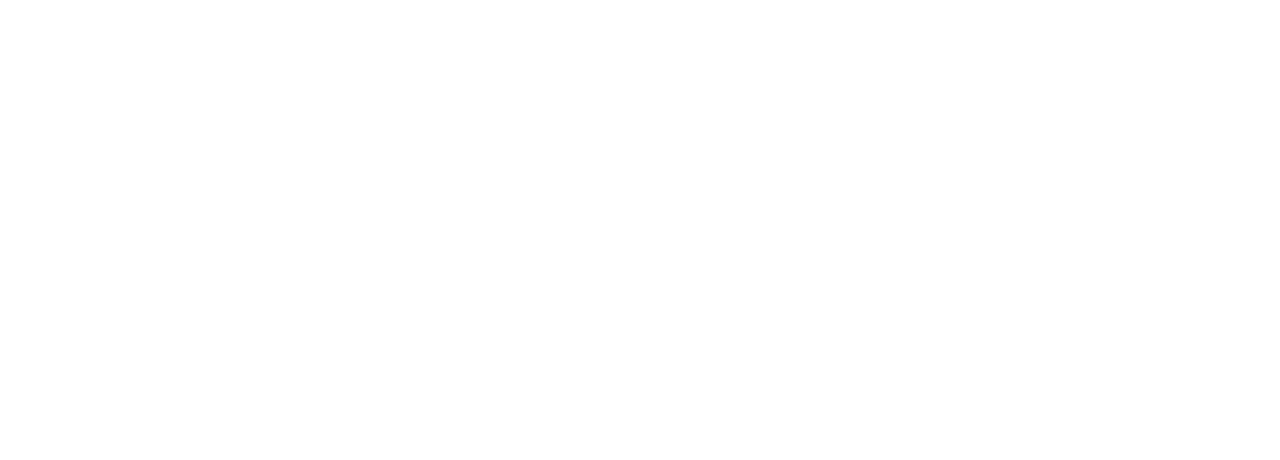
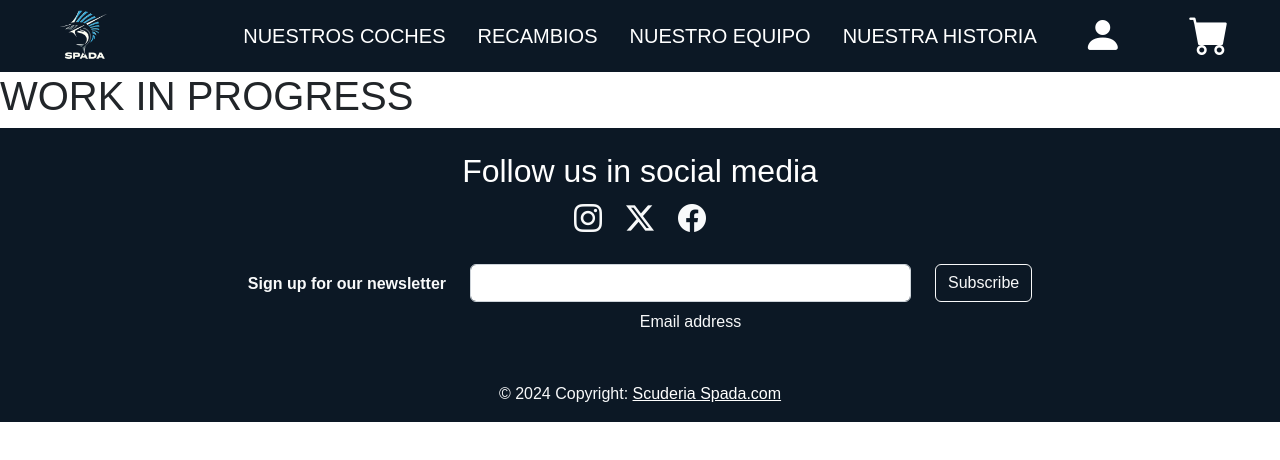
Before and after one commit to AlbertoCriadoOrtega/spada, a React (Create React App) app: page /coches in a window 1280 px wide. Before the commit this address had no page. Shown: the top 460 px of the page. Built offline with nearby package versions, Linux system fonts and the light colour scheme; a web font is replaced by a local one.

Commit message:
aLL (WIP)

```diff
--- a/src/App.js
+++ b/src/App.js
@@ -8,19 +8,22 @@ import OurHistory from "./views/OurHistory/OurHistory";
 import Store from "./views/Store/Store";
 import User from "./views/User/User";
 import SSV from "./views/SSV/SSV";
+import Cars from "./views/Cars/Cars";
+import OurTeam from "./views/OurTeam/OurTeam";
 
 function App() {
   return (
     <Router>
       <Routes>
         <Route path="/" element={<Home />} />
-        <Route path="/our-history" element={<OurHistory />} />
-        <Route path="/store" element={<Store />} />
-        <Route path="/user" element={<User />} />
-        <Route path="/login" element={<LogIn />} />
-        <Route path="/signup" element={<SignUp />} />
+        <Route path="/historia" element={<OurHistory />} />
+        <Route path="/tienda" element={<Store />} />
+        <Route path="/usuario" element={<User />} />
+        <Route path="/registro" element={<LogIn />} />
+        <Route path="/iniciar-sesion" element={<SignUp />} />
         <Route path="/ssv" element={<SSV />} />
-        {/* Add more routes as needed for other views */}
+        <Route path="/coches" element={<Cars />} />
+        <Route path="/equipo" element={<OurTeam />} />
       </Routes>
     </Router>
   );
--- a/src/Layouts/Header/Header.css
+++ b/src/Layouts/Header/Header.css
@@ -15,3 +15,8 @@
   width: 7vh;
   padding-left: 3em;
 }
+
+#logoFullScreen {
+  width: 15vh;
+  padding-left: 3em;
+}
--- a/src/Layouts/Header/Header.js
+++ b/src/Layouts/Header/Header.js
@@ -9,19 +9,68 @@ export class Header extends Component {
       <>
         <header>
           <nav className="nav" id="nav">
-            <div className="col col-md-8 d-flex align-items-center">
+            <div className="col col-md-2 d-flex align-items-center">
+              <a href="/">
                 <img
                   src={LogoFullScreen}
                   alt=""
-                className="img-fluid w-25 rounded-circle d-md-block d-none Logo"
+                  className="img-fluid rounded-circle d-md-block d-none Logo"
+                  id="logoFullScreen"
                 />
+              </a>
+              <a href="/">
                 <img
                   src={LogoMovil}
                   alt=""
                   className="img rounded-circle d-block d-md-none LogoMovil"
                 />
+              </a>
             </div>
-            <div className="col col-md-4 d-flex justify-content-end">
+            <div className="d-none d-md-block col-md-8 d-flex align-content-center ">
+              <div className="text-white d-flex justify-content-center">
+                <a
+                  href="/coches"
+                  className="text-white text-decoration-none fs-5 ps-3 pe-3"
+                >
+                  NUESTROS COCHES
+                </a>
+                <a
+                  href="/tienda"
+                  className="text-white text-decoration-none fs-5 ps-3 pe-3"
+                >
+                  RECAMBIOS
+                </a>
+                <a
+                  href="/equipo"
+                  className="text-white text-decoration-none fs-5 ps-3 pe-3"
+                >
+                  NUESTRO EQUIPO
+                </a>
+                <a
+                  href="/historia"
+                  className="text-white text-decoration-none fs-5 ps-3 pe-3"
+                >
+                  NUESTRA HISTORIA
+                </a>
+              </div>
+            </div>
+            <div className="col-md-1 d-none d-md-block d-flex justify-content-end align-content-center">
+              <a
+                href="/registro"
+                className="text-white text-decoration-none fs-5 ps-3 pe-3"
+              >
+                <i className="bi bi-person-fill fs-1"></i>
+              </a>
+            </div>
+            <div className="col-md-1 d-none d-md-block d-flex justify-content-end align-content-center">
+              <a
+                href="/carrito"
+                className="text-white text-decoration-none fs-5 ps-3 pe-3"
+              >
+                <i className="bi bi-cart-fill fs-1"></i>
+              </a>
+            </div>
+            <div className="col col-md-4 d-flex justify-content-end d-block d-md-none">
               <p
                 className="nav-link d-flex align-items-center text-light text-decoration-none pe-4 mb-0"
                 data-bs-toggle="offcanvas"
@@ -40,6 +89,18 @@ export class Header extends Component {
             aria-labelledby="offcanvasRightLabel"
           >
             <div className="offcanvas-header">
+              <a
+                href="/registro"
+                className="text-dark text-decoration-none fs-5 ps-3 pe-3"
+              >
+                <i className="bi bi-person-fill fs-1"></i>
+              </a>
+              <a
+                href="/carrito"
+                className="text-dark text-decoration-none fs-5 ps-3 pe-3"
+              >
+                <i className="bi bi-cart-fill fs-1"></i>
+              </a>
               <button
                 type="button"
                 className="btn-close fs-3 text-dark fw-bold"
@@ -51,49 +112,58 @@ export class Header extends Component {
               <ul className="list-group list-group-flush fw-bold fs-4">
                 <li className="list-group-item">
                   <a
-                    href="/ssv"
+                    href="/"
+                    className="w-100 text-dark link-underline link-underline-opacity-0 fs-2"
+                  >
+                    INICIO
+                  </a>
+                </li>
+
+                <li className="list-group-item">
+                  <a
+                    href="/coches"
                     className="w-100 text-dark link-underline link-underline-opacity-0 link-underline-opacity-75-hover fs-2"
                   >
-                    OUR CARS
+                    NUESTROS COCHES
                   </a>
                 </li>
                 <li className="list-group-item">
                   <a
-                    href="/store"
+                    href="/tienda"
                     className="w-100 text-dark link-underline link-underline-opacity-0 link-underline-opacity-75-hover fs-2"
                   >
-                    SPARE STORE
+                    RECAMBIOS
                   </a>
                 </li>
                 <li className="list-group-item">
                   <a
-                    href=""
+                    href="/equipo"
                     className="w-100 text-dark link-underline link-underline-opacity-0 link-underline-opacity-75-hover fs-2"
                   >
-                    OUR TEAM
+                    NUESTRO EQUIPO
                   </a>
                 </li>
                 <li className="list-group-item">
                   <a
-                    href="/our-history"
+                    href="/historia"
                     className="w-100 text-dark link-underline link-underline-opacity-0 link-underline-opacity-75-hover fs-2"
                   >
-                    OUR HISTORY
+                    NUESTRA HISTORIA
                   </a>
                 </li>
               </ul>
             </div>
             <div className="offcanvas-footer mb-3">
-              <a href="" className="fs-1 p-3  text-decoration-none text-dark">
+              <a href="#" className="fs-1 p-3  text-decoration-none text-dark">
                 <i className="bi bi-facebook"></i>
               </a>
-              <a href="" className="fs-1 p-3  text-decoration-none text-dark">
+              <a href="#" className="fs-1 p-3  text-decoration-none text-dark">
                 <i className="bi bi-instagram"></i>
               </a>
-              <a href="" className="fs-1 p-3  text-decoration-none text-dark">
+              <a href="#" className="fs-1 p-3  text-decoration-none text-dark">
                 <i className="bi bi-twitter-x"></i>
               </a>
-              <a href="" className="fs-1 p-3  text-decoration-none text-dark">
+              <a href="#" className="fs-1 p-3  text-decoration-none text-dark">
                 <i className="bi bi-youtube"></i>
               </a>
             </div>
--- /dev/null
+++ b/src/views/Cars/Cars.js
@@ -0,0 +1,15 @@
+import React from "react";
+import Header from "../../Layouts/Header/Header";
+import Footer from "../../Layouts/Footer/Footer";
+
+export default function Cars() {
+  return (
+    <>
+      <Header></Header>
+      <div>
+        <h1>WORK IN PROGRESS</h1>
+      </div>{" "}
+      <Footer></Footer>
+    </>
+  );
+}
--- /dev/null
+++ b/src/views/OurTeam/OurTeam.css
@@ -0,0 +1,3 @@
+.card-body {
+  background-color: #0c1825;
+}
--- /dev/null
+++ b/src/views/OurTeam/OurTeam.js
@@ -0,0 +1,109 @@
+import React from "react";
+import Header from "../../Layouts/Header/Header";
+import Footer from "../../Layouts/Footer/Footer";
+import "./OurTeam.css";
+
+export default function OurTeam() {
+  return (
+    <>
+      <Header />
+      <div className="container">
+        <h1 className="mt-5 mb-4">Equipo de Escudería Spada</h1>
+
+        <div className="row">
+          <div className="col">
+            <div className="card mb-3">
+              <div className="card-body text-white">
+                <h2 className="card-title">Giovani - CEO</h2>
+                <p className="card-text">
+                  Giovani es el CEO de Escudería Spada.
+                </p>
+              </div>
+            </div>
+          </div>
+        </div>
+
+        <div className="row">
+          <div className="col">
+            <div className="card mb-3">
+              <div className="card-body text-white">
+                <h2 className="card-title">Andrea - Director</h2>
+                <p className="card-text">
+                  Andrea es el Director de Escudería Spada.
+                </p>
+              </div>
+            </div>
+          </div>
+        </div>
+
+        <div className="row">
+          <div className="col">
+            <div className="card mb-3">
+              <div className="card-body text-white">
+                <h2 className="card-title">Vittoria - Cara Visible</h2>
+                <p className="card-text">
+                  Vittoria es la hija del creador de la compañía y la cara
+                  visible de Escudería Spada.
+                </p>
+              </div>
+            </div>
+          </div>
+        </div>
+
+        <h2 className="mt-5 mb-4">Nuestros Equipos</h2>
+
+        <div className="row">
+          <div className="col">
+            <div className="card mb-3">
+              <div className="card-body">
+                <h2 className="card-title">Equipo F1</h2>
+                <p className="card-text">
+                  El equipo de Fórmula 1 de Escudería Spada compite en la máxima
+                  categoría del automovilismo.
+                </p>
+              </div>
+            </div>
+          </div>
+          <div className="col">
+            <div className="card mb-3">
+              <div className="card-body">
+                <h2 className="card-title">Equipo F2</h2>
+                <p className="card-text">
+                  El equipo de Fórmula 2 de Escudería Spada compite en una
+                  categoría de desarrollo para jóvenes talentos del
+                  automovilismo.
+                </p>
+              </div>
+            </div>
+          </div>
+        </div>
+
+        <div className="row">
+          <div className="col">
+            <div className="card mb-3">
+              <div className="card-body">
+                <h2 className="card-title">Equipo GT3</h2>
+                <p className="card-text">
+                  El equipo de GT3 de Escudería Spada compite en carreras de
+                  resistencia en vehículos de gran turismo.
+                </p>
+              </div>
+            </div>
+          </div>
+          <div className="col">
+            <div className="card mb-3">
+              <div className="card-body">
+                <h2 className="card-title">Equipo LMP2</h2>
+                <p className="card-text">
+                  El equipo de LMP2 de Escudería Spada compite en la categoría
+                  de prototipos de Le Mans.
+                </p>
+              </div>
+            </div>
+          </div>
+        </div>
+      </div>
+      <Footer></Footer>
+    </>
+  );
+}
```
Also changed, not shown: src/views/SSV/SSV.js (+20 -4 lines). Lines whose indentation alone changed are shown as unchanged.
